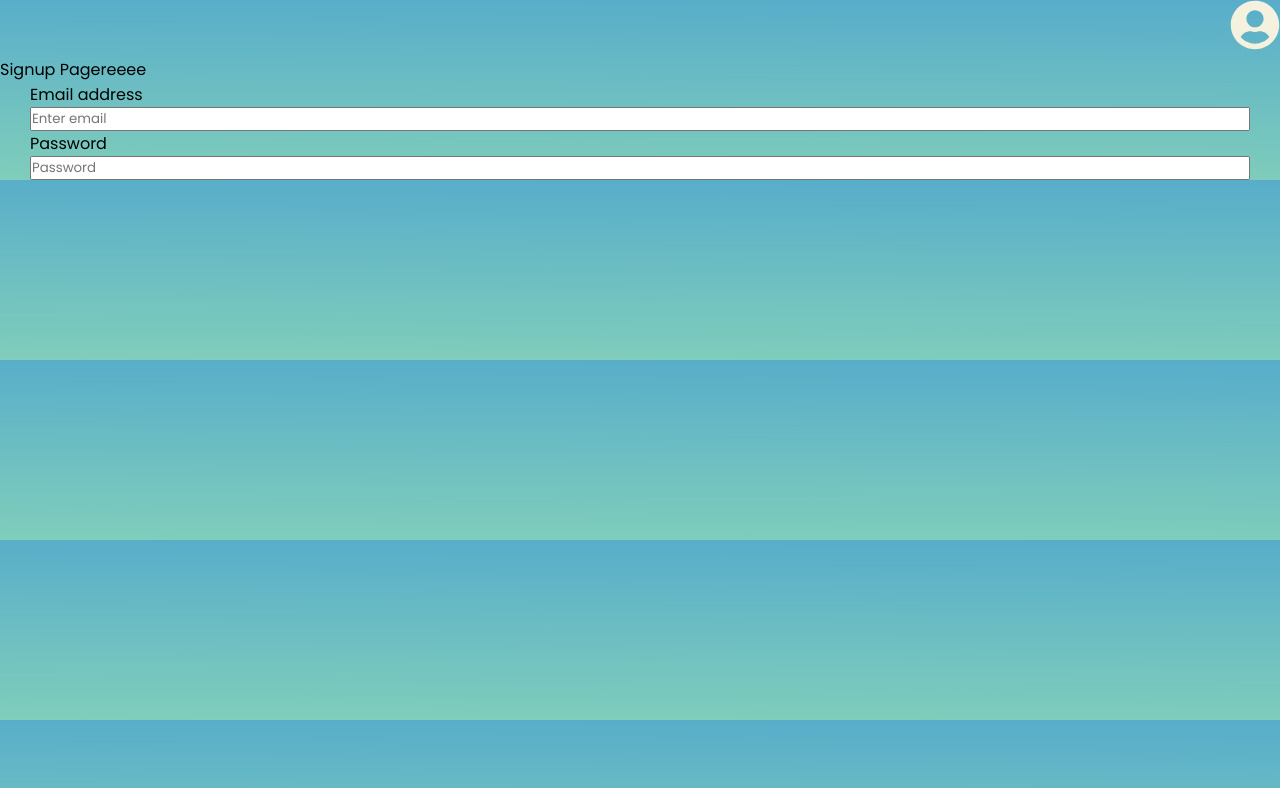
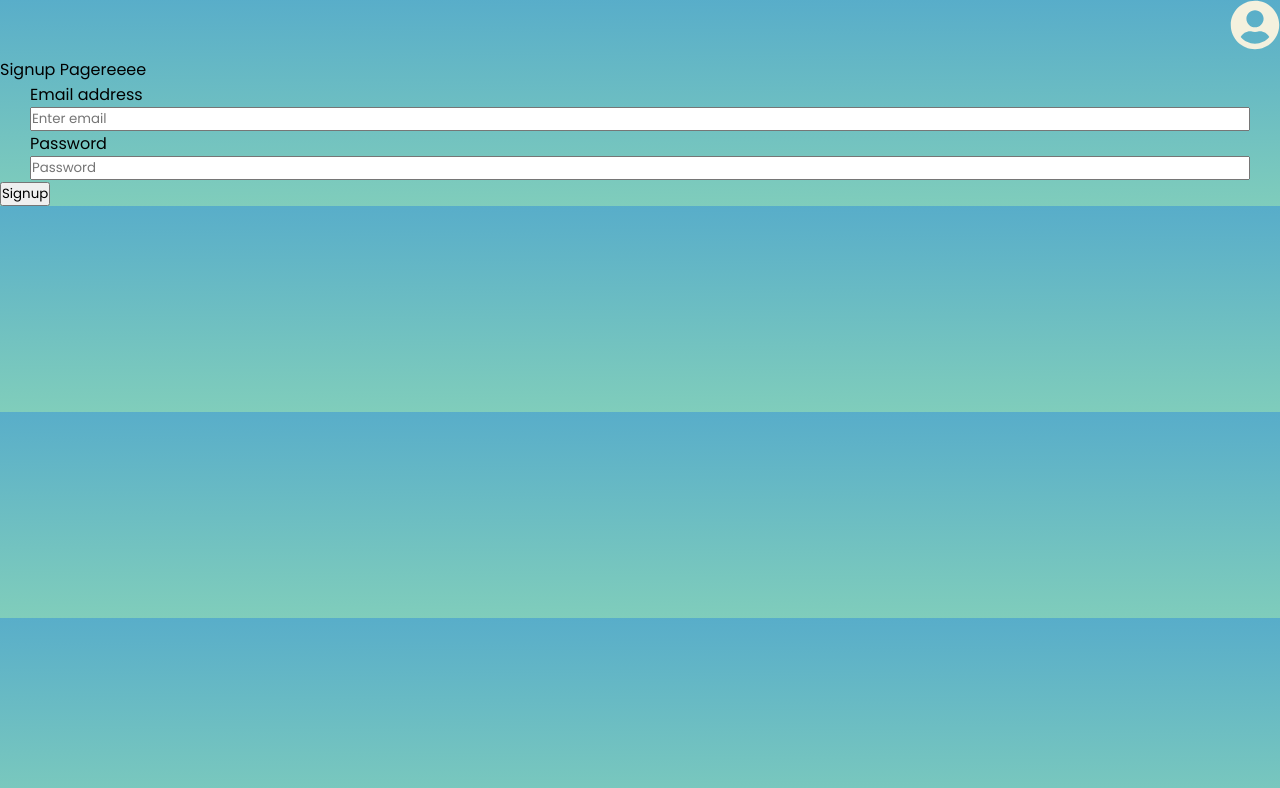
Before and after one commit to RM-Evans/fitstrat, a React (Create React App) app: page /signup in a window 1280 px wide. Shown: the top 788 px of the page. Built offline with nearby package versions, Linux system fonts and the light colour scheme.

Commit message:
Adding button and testing firebase

```diff
--- a/src/pages/NewWorkout/NewWorkout.js
+++ b/src/pages/NewWorkout/NewWorkout.js
@@ -3,6 +3,7 @@ import Form from 'react-bootstrap/Form'
 import { useFormik } from 'formik'
 
 export default function NewWorkout() {
+
   const formik = useFormik({
     initialValues: {
       nameOfWorkout: '',
@@ -18,7 +19,7 @@ export default function NewWorkout() {
         <Form.Group controlId="formBasicEmail" className="formMain">
           <Form.Label>Workout Name</Form.Label>
           <Form.Control
-            type="email"
+            type="text"
             placeholder="Back and Bi, Leg Day, etc..."
             name="nameOfWorkout"
             onChange={formik.handleChange}
--- a/src/pages/User/Signup/Signup.js
+++ b/src/pages/User/Signup/Signup.js
@@ -1,22 +1,58 @@
 import React from 'react'
 import Form from 'react-bootstrap/Form';
+import Button from 'react-bootstrap/Button';
+import { useFormik } from 'formik'
+import { db } from '../../../firestore';
 
 
 export default function Signup() {
+
+  const formik = useFormik({
+    initialValues: {
+      signUpEmail: '',
+      signUpPassword: ''
+    },
+    onSubmit: values => {
+      let ref1 = db.database().ref().child('users').push()
+      let key = ref1.key
+      values.id = key
+      ref1.set(values)
+    //  alert(JSON.stringify(values, null, 2));
+    },
+  })
+  console.log("hey, listen", db)
+  console.log('form values', formik.values)
+
   return (
     <div className="signup-container">
       <p>Signup Pagereeee</p>
-      <Form >
+      <Form onSubmit={formik.handleSubmit}>
         <Form.Group controlId="formBasicEmail" className='formMain'>
           <Form.Label>Email address</Form.Label>
-          <Form.Control type="email" placeholder="Enter email" />
+          <Form.Control
+            type="email"
+            placeholder="Enter email"
+            name="signUpEmail"
+            onChange={formik.handleChange}
+            value={formik.values.signUpEmail}
+            />
         </Form.Group>
 
         <Form.Group controlId="formBasicPassword" className='formMain'>
           <Form.Label>Password</Form.Label>
-          <Form.Control type="password" placeholder="Password" />
+          <Form.Control
+          type="password"
+           placeholder="Password"
+           name="signUpPassword"
+           onChange={formik.handleChange}
+           value={formik.values.signUpPassword}
+            />
         </Form.Group>
+        <Button type="submit" variant="outline-primary">Signup</Button>
+
       </Form>
+
+
       </div>
   )
 }
```
Also changed, not shown: 1 other file (tests, documents, lock files or other folders).
